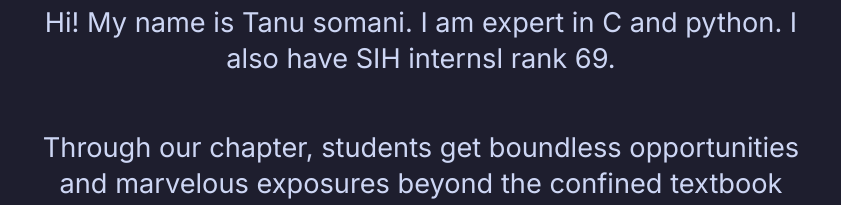
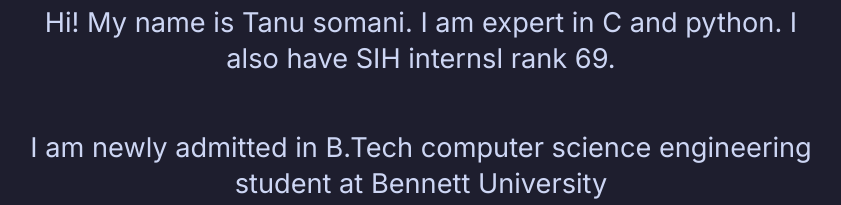
Before and after one commit to Tanu-somani/tanusomani.github.io, a plain HTML site: page index.html in a window 1280 px wide. Shown: the part 746-951 px from the top of the page, without its empty margins (219-1060 px from the left). Drawn offline with Linux system fonts and the light colour scheme.

Commit message:
Update index.html

```diff
--- a/index.html
+++ b/index.html
@@ -44,11 +44,7 @@
 
     <p>Hi! My name is Tanu somani. I am expert in C and python. I also have SIH internsl rank 69.
     </p>
-    <p>Through our chapter, students get boundless opportunities and marvelous
-        exposures beyond the confined textbook syllabi. It has been a successful
-        journey for our chapter till date in the form of workshops, hackathons,
-        learning weekends, competitions and educational visits, all of which
-        with much more, continues to be delivered by us.</p>
+    <p> I am newly admitted in B.Tech computer science engineering student at Bennett University </p>
 
   </section>
 
```
